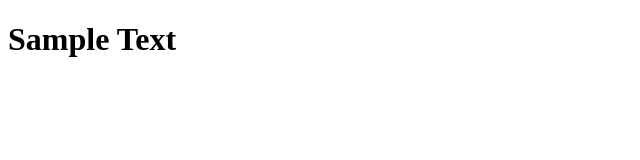
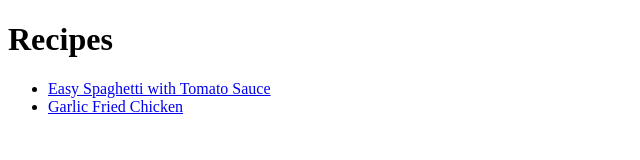
Before and after one commit to sumoye/recipes, a plain HTML site: page index.html in a window 1280 px wide. Shown: the whole page, without its empty margins (0-640 px from the left). Drawn offline with Linux system fonts and the light colour scheme.

Commit message:
Add list for recipes Add chicken.html to list

```diff
--- a/index.html
+++ b/index.html
@@ -7,7 +7,12 @@
 </head>
 
 <body>
-    <h1>Sample Text</h1>
+    <h1>Recipes</h1>
+    <ul>
+        <li><a href="./recipe/spaghetti.html">Easy Spaghetti with Tomato Sauce</a></li>
+        <li><a href="./recipe/chicken.html">Garlic Fried Chicken</a></li>
+    </ul>
+
 </body>
 
 </html>
```
